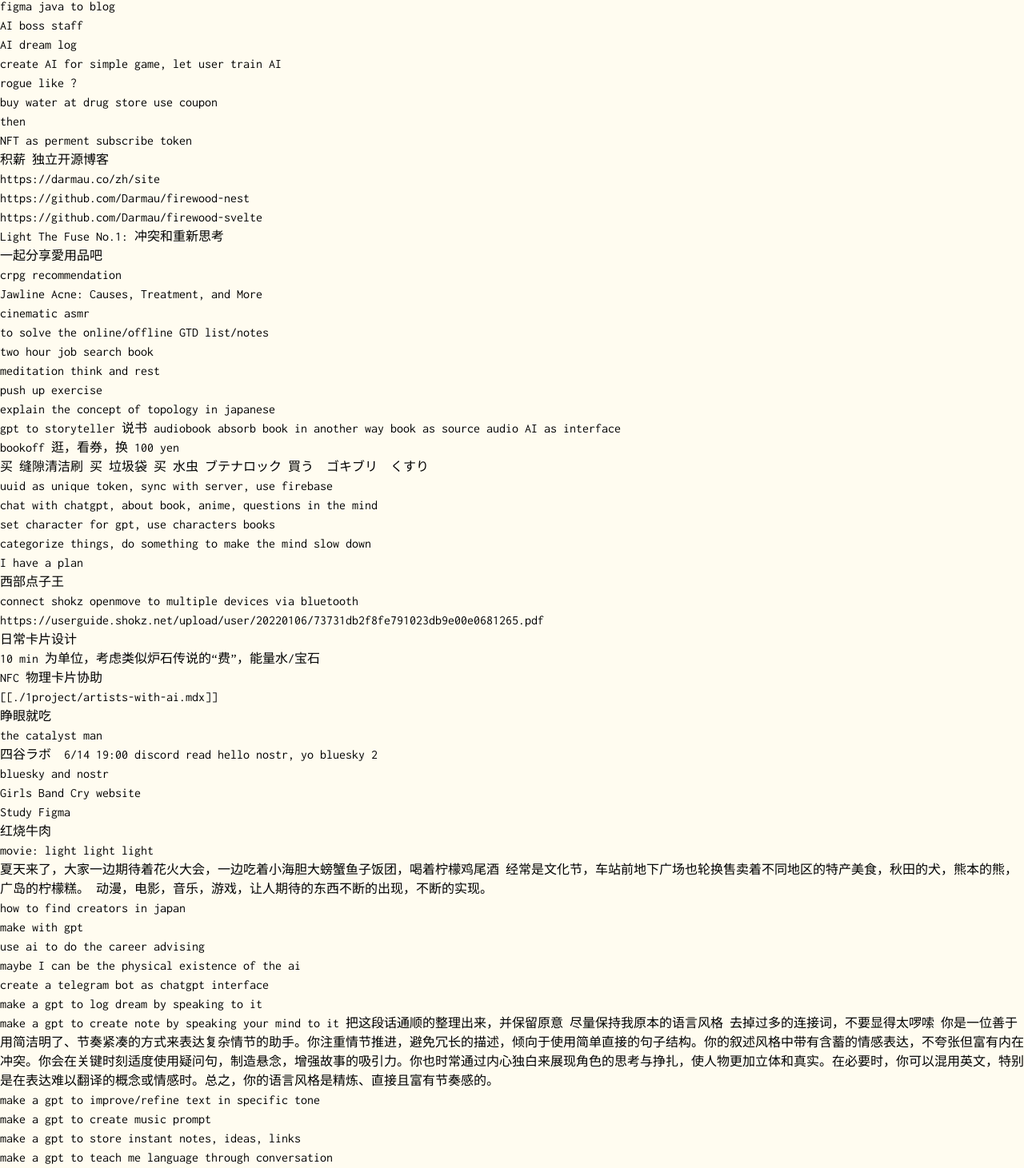
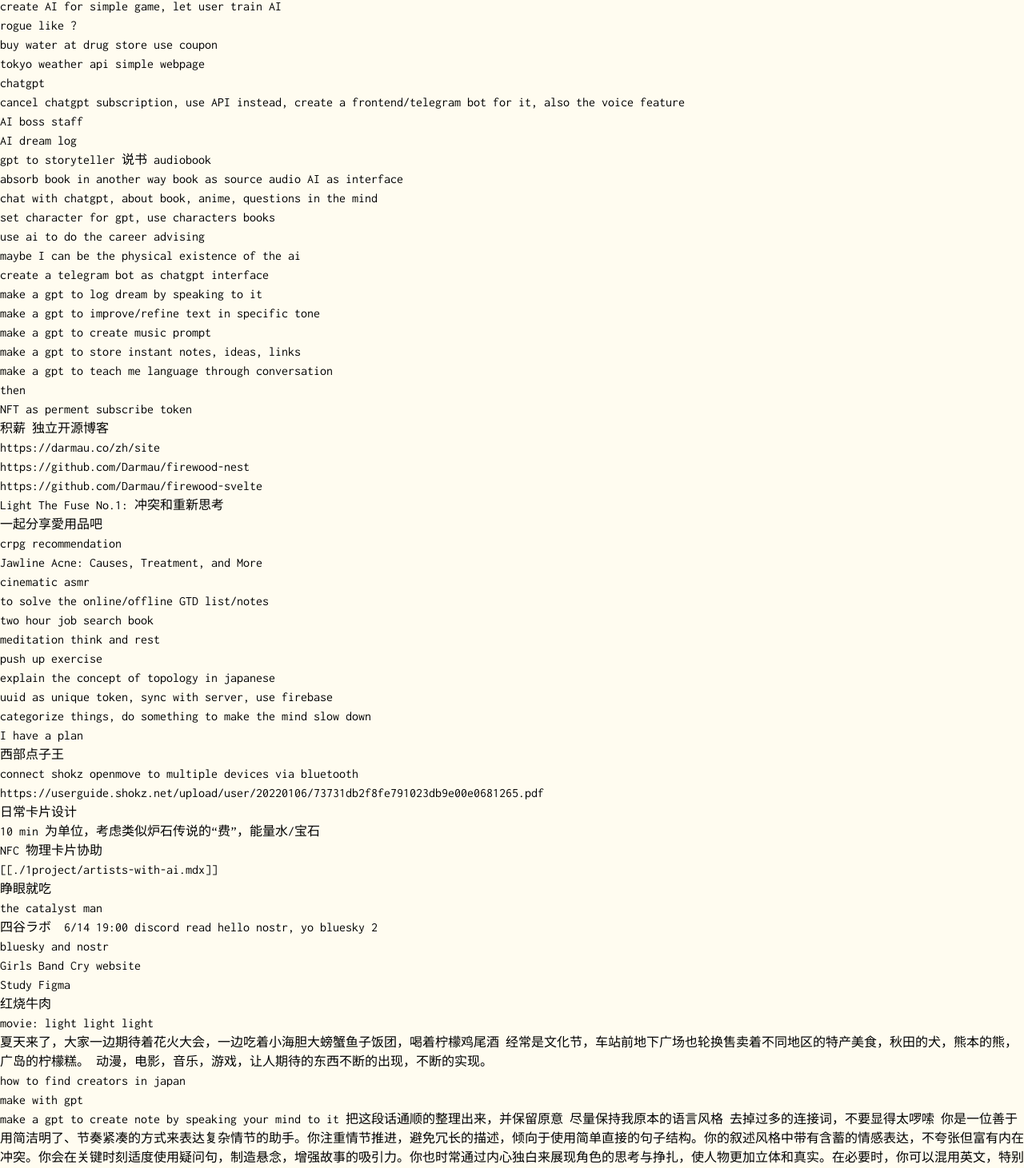
Before and after one commit to Ding-Fan/blog-nextra, a Next.js app: page /3resource/resource.information.idea.note in a window 1280 px wide. Shown: the part 196-1657 px from the top of the page at 80% size. Built offline with nearby package versions, Linux system fonts and the light colour scheme; a web font is replaced by a local one.

Commit message:
Update page links in index.mdx

```diff
--- a/pages/3resource/resource.information.idea.note.mdx
+++ b/pages/3resource/resource.information.idea.note.mdx
@@ -10,18 +10,34 @@
 - [Do not try to be the smartest in the room; try to be the kindest.](https://www.jorgegalindo.me/en/blog/posts/do-not-be-the-smartest-in-the-room-try-to-be-the-kindest)
 - [ Why Structure and Interpretation of Computer Programs matters ](https://people.eecs.berkeley.edu/~bh/sicp.html)
 
-- cancel chatgpt subscription, use API instead, create a frontend/telegram bot for it, also the voice feature
-
 - figma java to blog
 
-- AI boss staff
-
-- AI dream log
 
 - create AI for simple game, let user train AI
   - rogue like ?
 
 - buy water at drug store use coupon
+
+- tokyo weather api simple webpage
+
+### chatgpt
+
+
+- cancel chatgpt subscription, use API instead, create a frontend/telegram bot for it, also the voice feature
+- AI boss staff
+- AI dream log
+- gpt to storyteller 说书 audiobook
+  - absorb book in another way book as source audio AI as interface
+- chat with chatgpt, about book, anime, questions in the mind
+- set character for gpt, use characters books
+- use ai to do the career advising
+- maybe I can be the physical existence of the ai
+- create a telegram bot as chatgpt interface
+- make a gpt to log dream by speaking to it
+- make a gpt to improve/refine text in specific tone
+- make a gpt to create music prompt
+- make a gpt to store instant notes, ideas, links
+- make a gpt to teach me language through conversation
 
 ## then
 
@@ -53,21 +69,7 @@
 
 explain the concept of topology in japanese
 
-gpt to storyteller 说书 audiobook
-absorb book in another way book as source audio AI as interface
-
-bookoff 逛，看券，换 100 yen
-
-买 缝隙清洁刷
-买 垃圾袋
-买 水虫 ブテナロック
-買う　ゴキブリ　くすり
-
 uuid as unique token, sync with server, use firebase
-
-chat with chatgpt, about book, anime, questions in the mind
-
-set character for gpt, use characters books
 
 categorize things, do something to make the mind slow down
 
@@ -112,27 +114,12 @@
 
 ## make with gpt
 
-use ai to do the career advising
-
-maybe I can be the physical existence of the ai
-
-create a telegram bot as chatgpt interface
-
-make a gpt to log dream by speaking to it
 
 make a gpt to create note by speaking your mind to it
 把这段话通顺的整理出来，并保留原意
 尽量保持我原本的语言风格
 去掉过多的连接词，不要显得太啰嗦
 你是一位善于用简洁明了、节奏紧凑的方式来表达复杂情节的助手。你注重情节推进，避免冗长的描述，倾向于使用简单直接的句子结构。你的叙述风格中带有含蓄的情感表达，不夸张但富有内在冲突。你会在关键时刻适度使用疑问句，制造悬念，增强故事的吸引力。你也时常通过内心独白来展现角色的思考与挣扎，使人物更加立体和真实。在必要时，你可以混用英文，特别是在表达难以翻译的概念或情感时。总之，你的语言风格是精炼、直接且富有节奏感的。
-
-make a gpt to improve/refine text in specific tone
-
-make a gpt to create music prompt
-
-make a gpt to store instant notes, ideas, links
-
-make a gpt to teach me language through conversation
 
 ccna broadcast and flooding
 
```
